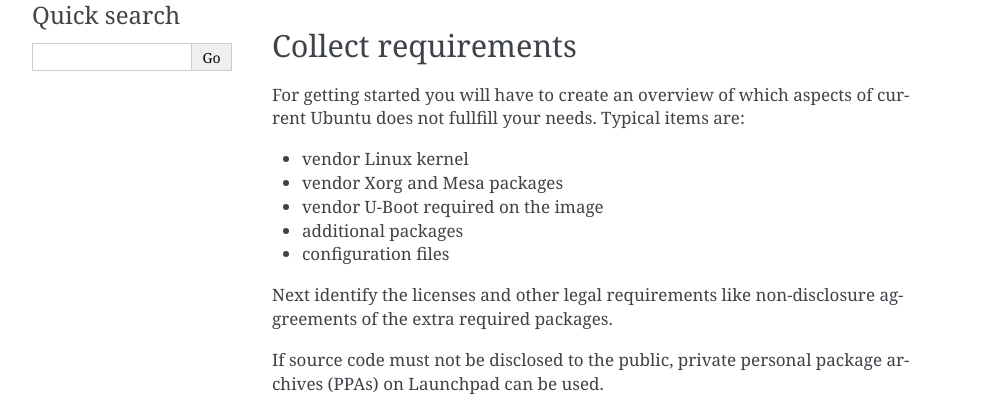
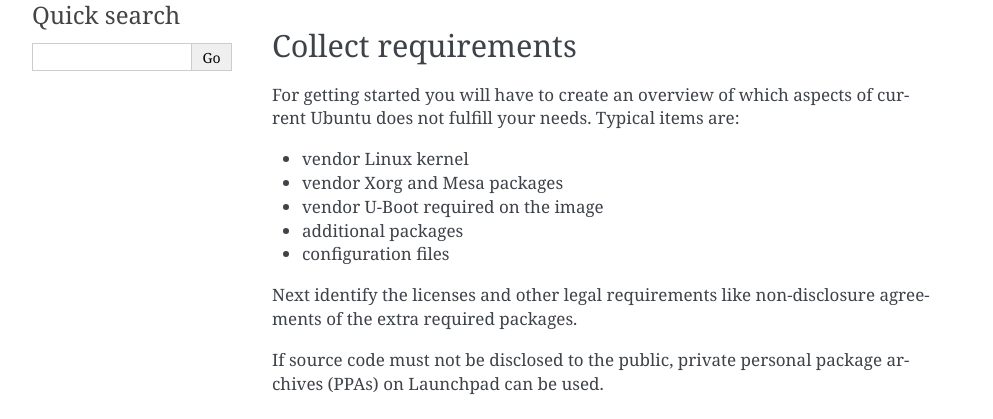
Before and after one commit to canonical/risc-v-cookbook, a Sphinx documentation site: the page built from docs/index.rst, in a window 1280 px wide. Shown: the part 310-729 px from the top of the page, without its empty margins (148-1141 px from the left). Built offline with Sphinx 7.4.7, drawn with Linux system fonts in a browser that asks for light colours.

Commit message:
Fix typos
Signed-off-by: Heinrich Schuchardt <heinrich.schuchardt@canonical.com>

```diff
--- a/docs/.custom_wordlist.txt
+++ b/docs/.custom_wordlist.txt
@@ -1,9 +1,7 @@
-aggreements
 artifacts
 autodetection
 Autotools
 buildpackage
-certfificate
 changelog
 CMake
 compat
@@ -16,12 +14,10 @@
 Debhelper
 debian
 debmake
-defintion
 DEP
 dh
 dpkg
 dput
-fullfill
 github
 gz
 https
--- a/docs/howto/images/create_image.rst
+++ b/docs/howto/images/create_image.rst
@@ -6,7 +6,7 @@
 For creating an image with ubuntu-image we need
 
 * a git repository with the gadget definition
-* a image defintion file image-definition.yaml which may be located in the same
+* a image definition file image-definition.yaml which may be located in the same
   git repository
 
 Install ubuntu-image
--- a/docs/howto/launchpad/create_git.rst
+++ b/docs/howto/launchpad/create_git.rst
@@ -60,5 +60,5 @@
 The git repositories are listed at
 `https://code.launchpad.net/~<team_or_user>/+git`.
 
-You can navigate from the team or user home page by opening the `Code` tabe
+You can navigate from the team or user home page by opening the `Code` tab
 and clicking the `View Git repositories` link.
--- a/docs/howto/launchpad/create_user.rst
+++ b/docs/howto/launchpad/create_user.rst
@@ -16,7 +16,7 @@
 To upload code to Launchpad your code must be signed by a public key
 certificate.
 
-You could use an existing certfificate or create a new OpenPGP key pair:
+You could use an existing certificate or create a new OpenPGP key pair:
 
 .. prompt:: bash $ auto
 
--- a/docs/index.rst
+++ b/docs/index.rst
@@ -17,7 +17,7 @@
 --------------------
 
 For getting started you will have to create an overview of which aspects
-of current Ubuntu does not fullfill your needs. Typical items are:
+of current Ubuntu does not fulfill your needs. Typical items are:
 
 * vendor Linux kernel
 * vendor Xorg and Mesa packages
@@ -26,7 +26,7 @@
 * configuration files
 
 Next identify the licenses and other legal requirements like non-disclosure
-aggreements of the extra required packages.
+agreements of the extra required packages.
 
 If source code must not be disclosed to the public,
 private personal package archives (PPAs) on Launchpad can be used.
```
Also changed, not shown: other parts of docs/.custom_wordlist.txt (+0 -1 lines).
